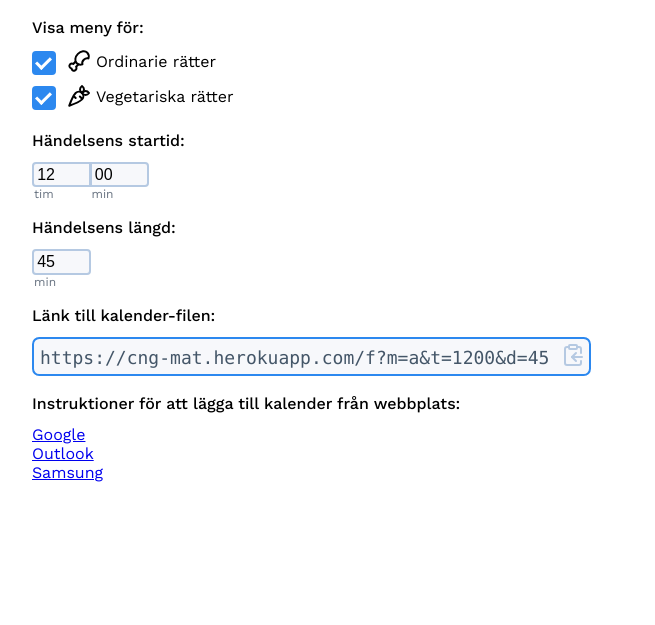
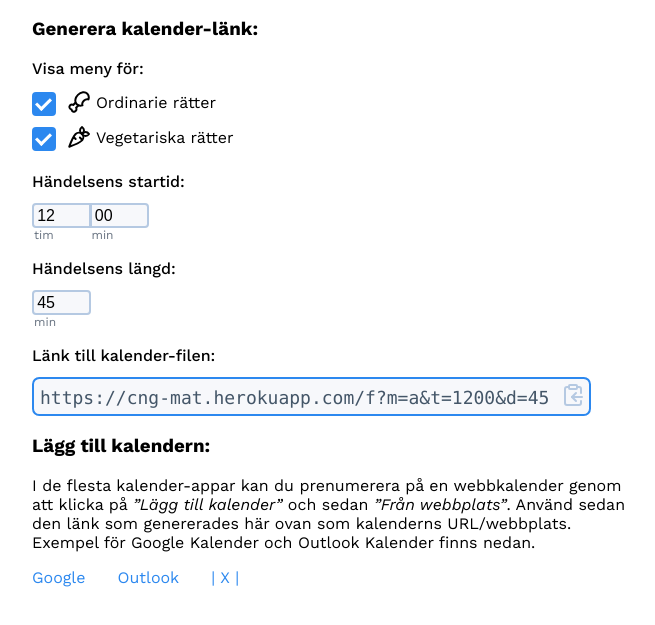
Before and after one commit to Andreto/cng-matkalender, a plain HTML site: page site/index.html in a window 1280 px wide. Shown: the part 157-782 px from the top of the page, without its empty margins (160-815 px from the left). Drawn offline with nearby package versions, Linux system fonts and the light colour scheme.

Commit message:
site launch

```diff
--- a/site/index.css
+++ b/site/index.css
@@ -108,6 +108,21 @@ h2 {
     padding-left: 2px;
     font-size: 12px;
     color: #677280;
+}
+.flex-p {
+    max-width: 600px;
+}
+.inst-link {
+    color: #2C88EF;
+    margin-right: 2em;
+    cursor: pointer;
+}
+.inst-link:hover {
+    text-decoration: underline dashed;
+}
+#inst-img {
+    max-width: 98%;
+    margin-bottom: 20px;
 }
 
 
--- a/site/index.html
+++ b/site/index.html
@@ -11,6 +11,7 @@
     <div id="main-content">
         <h1>CNG Matkalender</h1>
         <h2>Bildingens lunchbuffe i kalender-appen.</h2>
+        <h3>Generera kalender-länk:</h3>
         <div class="parameter-input">
             <div class="param-label">Visa meny för:</div>
             <div class="check-container">
@@ -60,10 +61,10 @@
                 <path d="M21 14H11"></path>
                 <path d="M15 10l-4 4 4 4"></path>
         </svg>
-        <div class="param-label">Instruktioner för att lägga till kalender från webbplats:</div>
-        <a href="./instructions/google/">Google</a><br>
-        <a href="./instructions/outlook/">Outlook</a><br>
-        <a href="./instructions/samsun/">Samsung</a><br>
+        <h3>Lägg till kalendern:</h3>
+        <p class="flex-p">I de flesta kalender-appar kan du prenumerera på en webbkalender genom att klicka på <i>”Lägg till kalender”</i> och sedan <i>”Från webbplats”</i>. Använd sedan den länk som genererades här ovan som kalenderns URL/webbplats. Exempel för Google Kalender och Outlook Kalender finns nedan.</p>
+        <div><span id="inst-g" class="inst-link">Google</span><span id="inst-o" class="inst-link">Outlook</span><span id="inst-x" class="inst-link">| X |</span></div>
+        <img id="inst-img" src="">
     </div>
     <script src="script.js"></script>
 </body>
--- a/site/script.js
+++ b/site/script.js
@@ -108,3 +108,13 @@ document.getElementById("veg-check").addEventListener("change", function(){genUr
 document.getElementById("start-hour").addEventListener("change", function(){formatNumInput(this);genUrl();});
 document.getElementById("start-min").addEventListener("change", function(){formatNumInput(this);genUrl();});
 document.getElementById("start-dur").addEventListener("change", function(){formatNumInput(this);genUrl();});
+
+document.getElementById("inst-g").addEventListener("click", function(){
+    document.getElementById("inst-img").src = "./imgs/Google.png";
+});
+document.getElementById("inst-o").addEventListener("click", function(){
+    document.getElementById("inst-img").src = "./imgs/Outlook.png";
+});
+document.getElementById("inst-x").addEventListener("click", function(){
+    document.getElementById("inst-img").src = "";
+});
```
Also changed, not shown: node-server/data/menu.json (renamed from data/menu.json), node-server/data/updates.json (renamed from data/updates.json), node-server/ics/ics.txt (renamed from ics/ics.txt), node-server/index.js (renamed from index.js), node-server/package.json (renamed from package.json), node-server/scripts/icsWriter.js (renamed from scripts/icsWriter.js), node-server/scripts/menuProcessing.js (renamed from scripts/menuProcessing.js), node-server/scripts/pdfReader.js (renamed from scripts/pdfReader.js), site/imgs/Google.png (added), site/imgs/Outlook.png (added), 2 other files.
